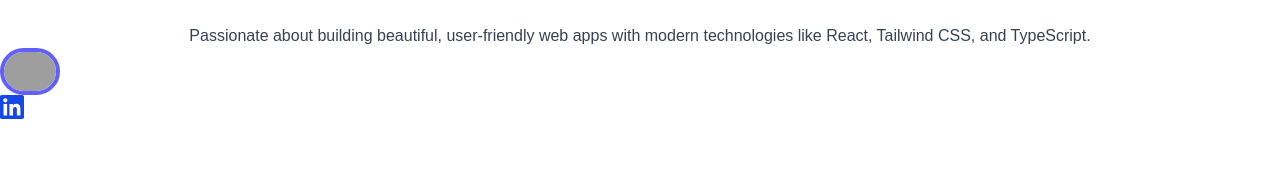
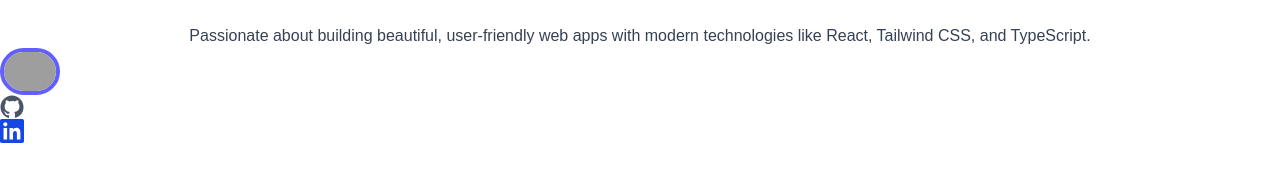
Before and after one commit to shamim-behshad/SentimentCaptcha, a Next.js app: page /profile in a window 1280 px wide. Shown: the top 185 px of the page. Built offline with nearby package versions, Linux system fonts and the light colour scheme; grey boxes are pictures that could not be loaded.

Commit message:
fix: fixing svg and adding second one

```diff
--- a/src/app/profile/page.tsx
+++ b/src/app/profile/page.tsx
@@ -24,7 +24,13 @@ export default function ProfilePage() {
             className="text-gray-600 hover:text-black transition"
             target="_blank"
             rel="noopener noreferrer"
-          ></a>
+          >  <svg
+          className="w-6 h-6"
+          fill="currentColor"
+          viewBox="0 0 24 24"
+        >
+          <path d="M12 .5C5.73.5.5 5.73.5 12c0 5.08 3.29 9.39 7.84 10.91.57.11.78-.25.78-.56v-2.17c-3.19.7-3.86-1.39-3.86-1.39-.52-1.33-1.27-1.69-1.27-1.69-1.04-.71.08-.7.08-.7 1.15.08 1.76 1.18 1.76 1.18 1.02 1.75 2.68 1.25 3.33.95.1-.74.4-1.25.73-1.53-2.55-.29-5.23-1.27-5.23-5.66 0-1.25.45-2.27 1.18-3.07-.12-.29-.52-1.45.11-3.01 0 0 .98-.31 3.2 1.18a11.1 11.1 0 0 1 2.91-.39c.99 0 1.99.13 2.91.39 2.22-1.5 3.19-1.18 3.19-1.18.63 1.56.23 2.72.11 3.01.73.8 1.18 1.82 1.18 3.07 0 4.41-2.69 5.37-5.25 5.65.41.35.77 1.04.77 2.1v3.12c0 .31.21.68.79.56A10.51 10.51 0 0 0 23.5 12C23.5 5.73 18.27.5 12 .5Z" />
+        </svg></a>
 
           <a
             href="https://linkedin.com/in/janedoe"
```
